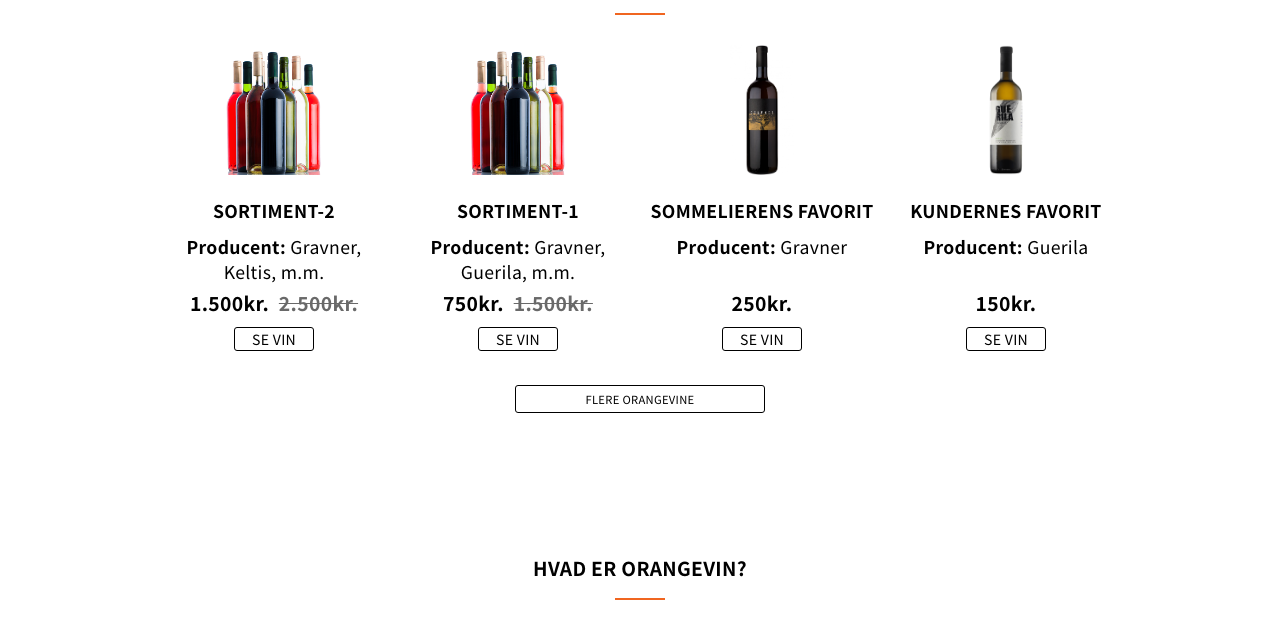
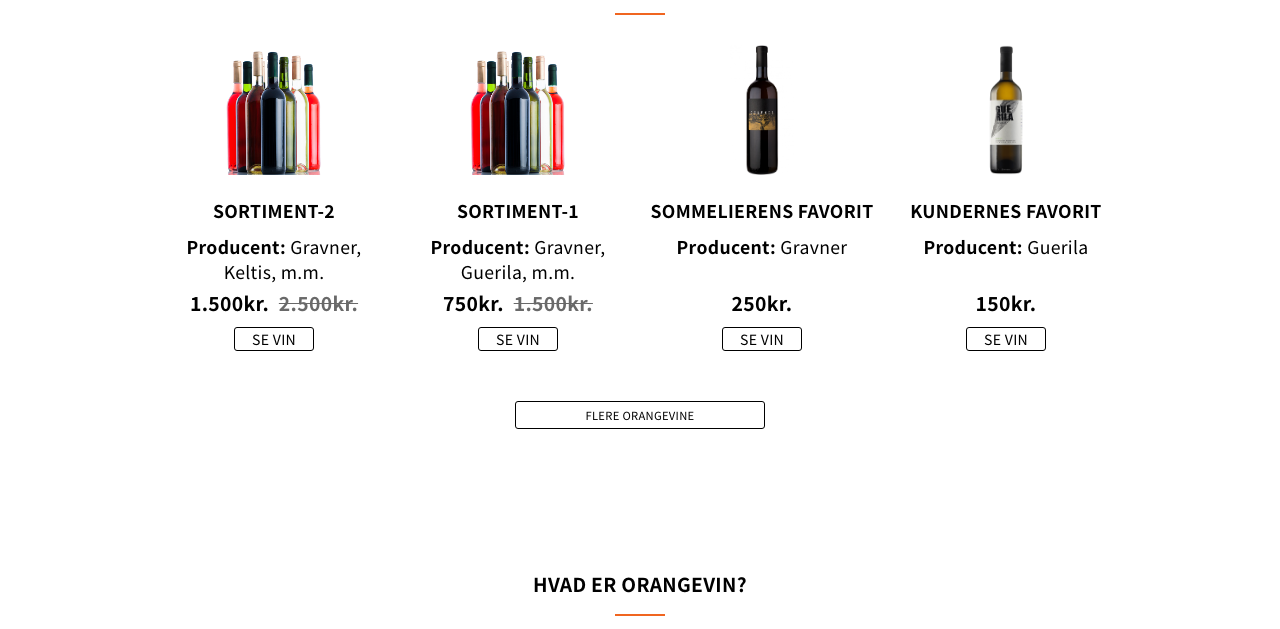
Before and after one commit to Kongsbak99/orangevin.github.io, a plain HTML site: page index.html in a window 1280 px wide. Shown: the part 855-1484 px from the top of the page. Drawn offline with nearby package versions, Linux system fonts and the light colour scheme; a script that the page names is missing; a web font is replaced by a local one.

Commit message:
Add files via upload

```diff
--- a/scss/styles.scss
+++ b/scss/styles.scss
@@ -179,7 +179,7 @@
   display: grid;
   grid-gap: .7rem;
   grid-template-columns: repeat(auto-fill, minmax(40%, 1fr));
-  max-height: 85vh;
+
   width: 90%;
   margin: 0 auto;
 }
@@ -242,6 +242,25 @@
 
 
 }
+/* show more wines button */
+.flere-vine{
+  text-align: center;
+  font-size: .7em;
+  width: 40%;
+  border: 1px solid black;
+  display: flex;
+  flex-flow: column;
+  padding: 5px;
+  color: black;
+  margin: 5vh auto 5vh;
+  border-radius: 3px;
+}
+.flere-vine:hover{
+  background-color: $button-hover;
+}
+
+
+
 
 // hvad er orangevin?
 .hvad-er-orangevin{
@@ -256,22 +275,6 @@
 
 
 
-/* show more wines button */
-.flere-vine{
-  text-align: center;
-  font-size: .7em;
-  width: 40%;
-  border: 1px solid black;
-  display: flex;
-  flex-flow: column;
-  padding: 5px;
-  color: black;
-  margin: 3vh auto 5vh;
-  border-radius: 3px;
-}
-.flere-vine:hover{
-  background-color: $button-hover;
-}
 
 
 /* INSPIRATION section */
@@ -329,6 +332,10 @@
 .find-orangevin:hover{
   background-color: $button-hover;
 }
+
+
+
+
 
 
 /* FOOTER SECTION XXXXXXXXXXXXXXXXXXXXXXXXXXXXXXXXXXXXXXXXXXX */
--- a/scss/udvalg.scss
+++ b/scss/udvalg.scss
@@ -28,7 +28,7 @@
 .item{
   display: flex;
   flex-direction: row;
-  width: 300px;
+  width: 350px;
   margin: 2.5vh auto;
   background-color: $secondary-background;
   border-radius: 5px;
```
Also changed, not shown: index.html (+4 -0 lines), css/styles.css, css/udvalg.css.
